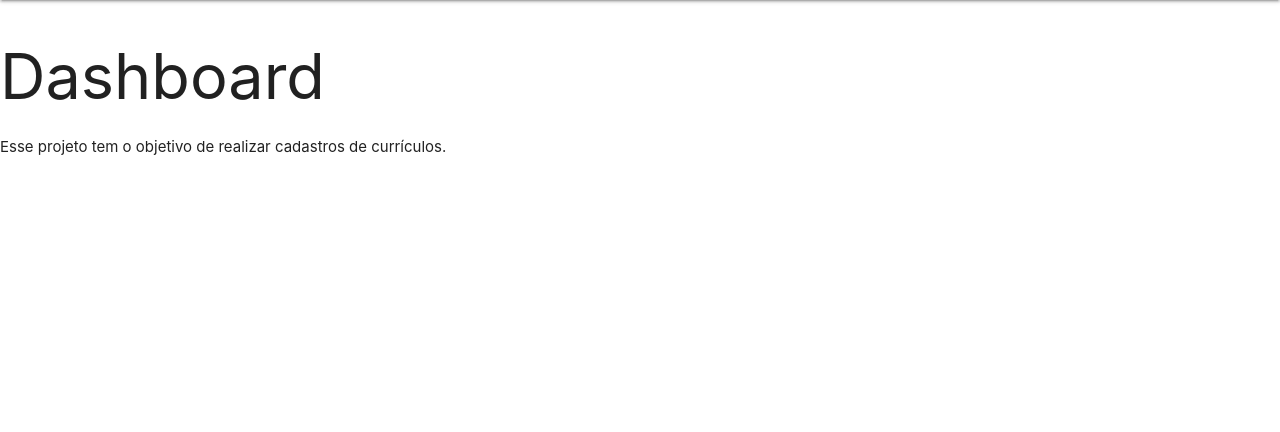
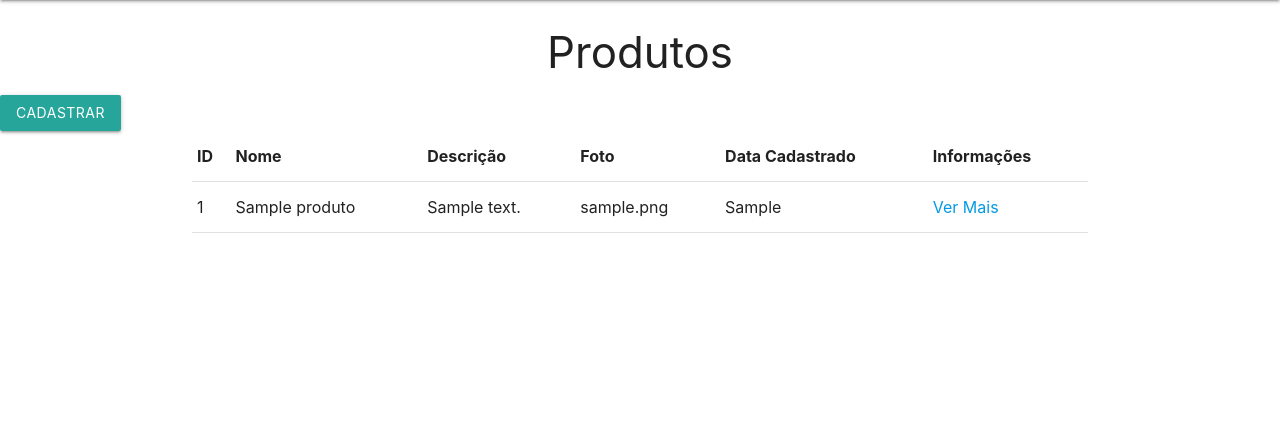
Before and after one commit to LucasSantus/loja-virtual, a PHP site: page /index.php in a window 1280 px wide. Shown: the part 64-496 px from the top of the page. Run offline with PHP 8.4, Linux system fonts and the light colour scheme; tables that the repository leaves empty or names only in its code hold one stand-in row (values such as "Sample post").

Commit message:
inserindo listagem de produtos

```diff
--- a/index.php
+++ b/index.php
@@ -23,9 +23,6 @@
 
         <!-- Import materialize.css-->
         <link type="text/css" rel="stylesheet" href="css/materialize.min.css" media="screen,projection"/>
-
-        <!-- Title WebSite -->
-        <title>Loja Virtual</title>
     </head>
 
     <body>
@@ -37,9 +34,9 @@
                         <?php
                             if(!isset($_SESSION["nome"])){
                         ?>
-                            <li><a href="?pg=login/formulario">Dashboard</a></li>
-                            <li><a href="?pg=login/formulario">Sobre</a></li>
-                            <li><a href="?pg=login/formulario">Contato</a></li>
+                            <li><a href="?pg=inicio">Dashboard</a></li>
+                            <li><a href="?pg=sobre">Sobre</a></li>
+                            <li><a href="?pg=contato">Contato</a></li>
                             <!-- <li><a href="?pg=usuario/cadastrar_usuario">Cadastrar</a></li> -->
                             <li><a href="?pg=login/formulario"><i class="material-icons right">login</i>Login</a></li>
                         <?php
--- a/paginas/inicio.php
+++ b/paginas/inicio.php
@@ -1,5 +1,56 @@
-<h1>Dashboard</h1>
+<?php
 
-<p>
-    Esse projeto tem o objetivo de realizar cadastros de currículos.
-</p>
+    $sql = "SELECT * FROM produtos ORDER BY data_hora_cadastro DESC";
+    $result = $conn->query($sql, PDO::FETCH_ASSOC);
+
+?>
+
+<head>
+    <title>
+        Dashboard | Loja Virtual
+    </title>
+</head>
+<div>
+    <h3 class="center">Produtos</h3>
+
+
+</div>
+
+<?php
+    if(!isset($_SESSION["nome"])){
+?>
+    <div>
+        <a class="btn" href="?pg=curriculo/cadastrar">CADASTRAR</a>
+    </div>
+<?php
+    }
+?>
+
+
+<div class="container">
+    <table>
+        <tr>
+            <th>ID</th>
+            <th>Nome</th>
+            <th>Descrição</th>
+            <th>Foto</th>
+            <th>Data Cadastrado</th>
+            <th>Informações</th>
+        </tr>
+
+        <?php
+            while($linha = $result->fetch()){
+        ?>
+            <tr>
+                <td><?= $linha['id'] ?></td>
+                <td><?= $linha['nome'] ?></td>
+                <td><?= $linha['descricao'] ?></td>
+                <td><?= $linha['foto'] ?></td>
+                <td><?= $linha['data_hora_cadastro'] ?></td>
+                <td><a href="?pg=curriculo/gerar&id=<?= $linha['id'] ?>">Ver Mais</a></td>
+            </tr>
+        <?php
+            }
+        ?>
+    </table>
+</div>
```
Also changed, not shown: paginas/contato.php (added), paginas/sobre.php (added).
